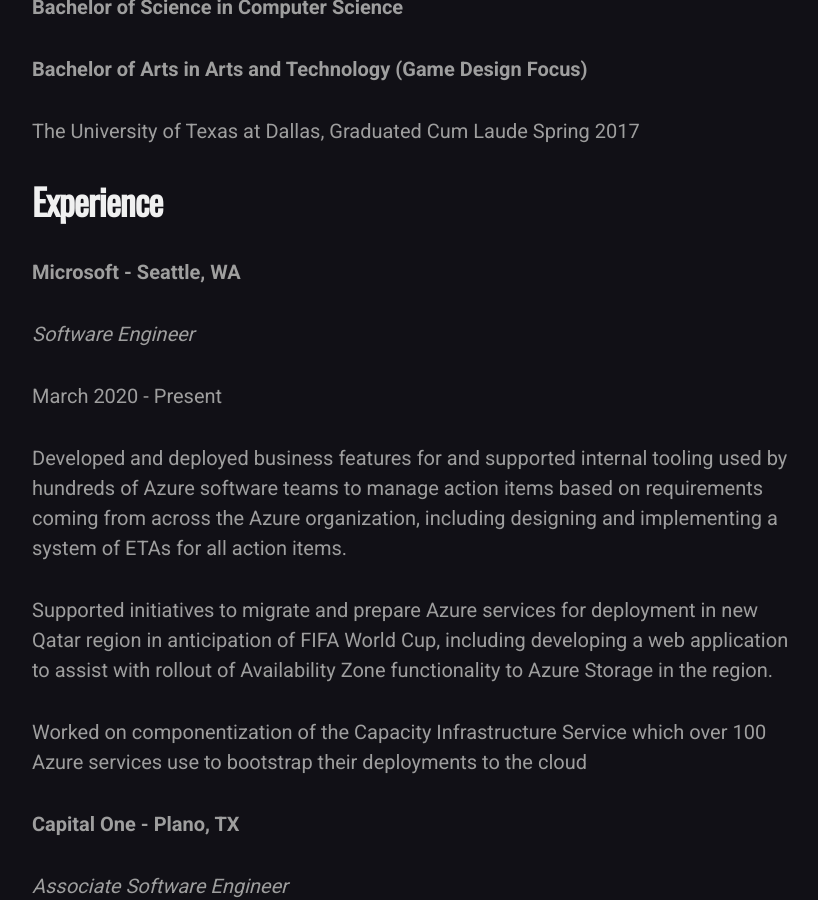
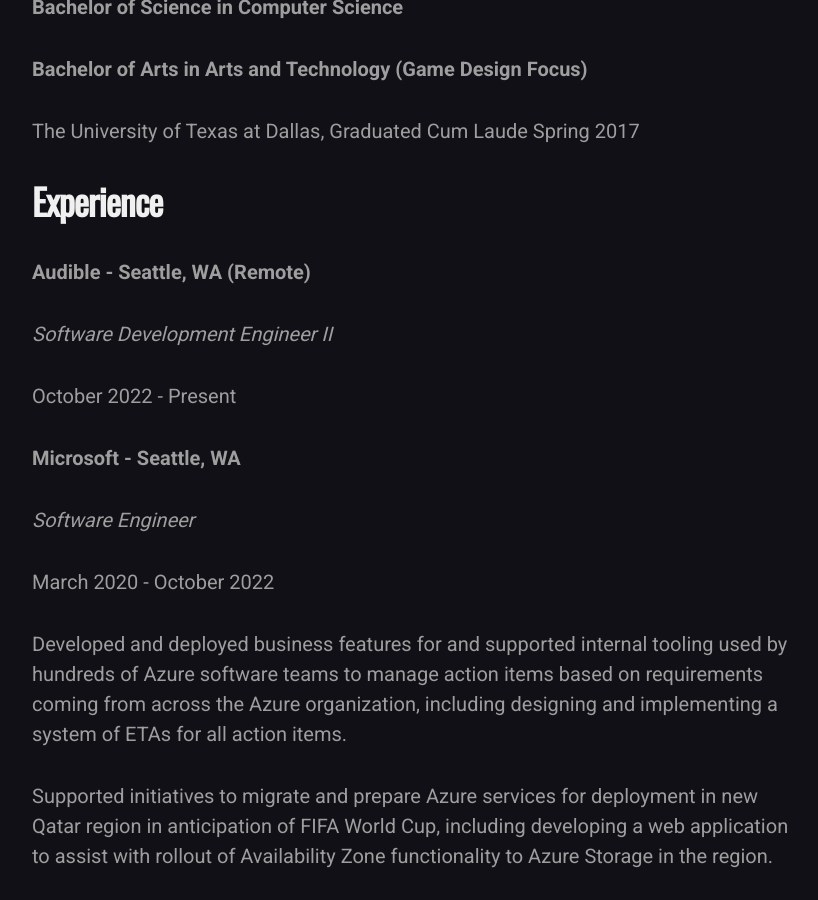
Before and after one commit to Asylumrunner/Asylumrunner.github.io, a Jekyll site: the page built from docs/_pages/resume.md, in a window 1280 px wide and 900 px high, scrolled down 529 px. Shown: the whole window, without its empty margins (228-1046 px from the left). Built offline with Jekyll 4.4.1, drawn with Linux system fonts in a browser that asks for light colours; nearby versions of some CDN libraries.

Commit message:
update for new job haha yes

```diff
--- a/docs/_data/settings.yml
+++ b/docs/_data/settings.yml
@@ -22,7 +22,7 @@ menu__settings:
 # Hero Settings
 hero:
   hero__title: Hi, I'm Michael, I'm a Seattle-based software engineer.
-  hero__description: I'm an engineer currently with Azure at Microsoft, with a love of diving-head first into complex systems and a passion for the way human behavior and the design of technology can shape one another. Let's build some stuff that helps people.
+  hero__description: I'm an engineer currently with Audible, with a love of diving-head first into complex systems and a passion for the way human behavior and the design of technology can shape one another. Let's build some stuff that helps people.
 
 
 #-------------------------------
--- a/docs/_pages/resume.md
+++ b/docs/_pages/resume.md
@@ -14,11 +14,18 @@ permalink: /resume/
 The University of Texas at Dallas, Graduated Cum Laude Spring 2017
 
 # Experience
+
+**Audible - Seattle, WA (Remote)**
+
+*Software Development Engineer II*
+
+October 2022 - Present
+
 **Microsoft - Seattle, WA**
 
 *Software Engineer*
 
-March 2020 - Present
+March 2020 - October 2022
 
 Developed and deployed business features for and supported internal tooling used by hundreds of Azure software teams to manage action items based on requirements coming from across the Azure organization, including designing and implementing a system of ETAs for all action items.
 
```
